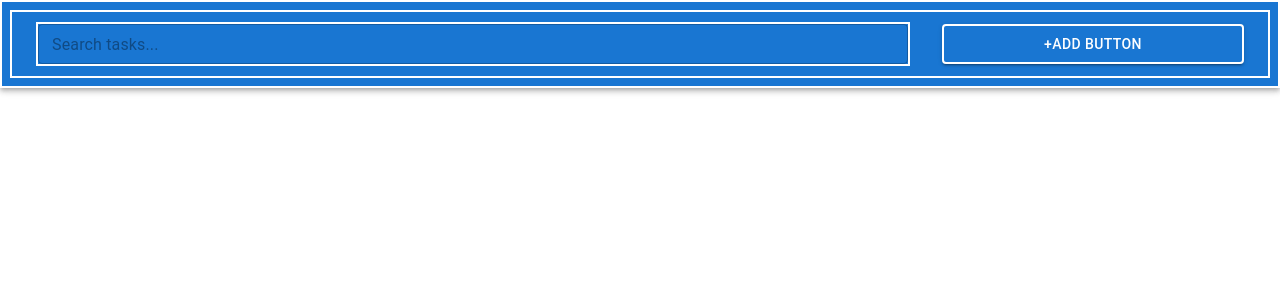
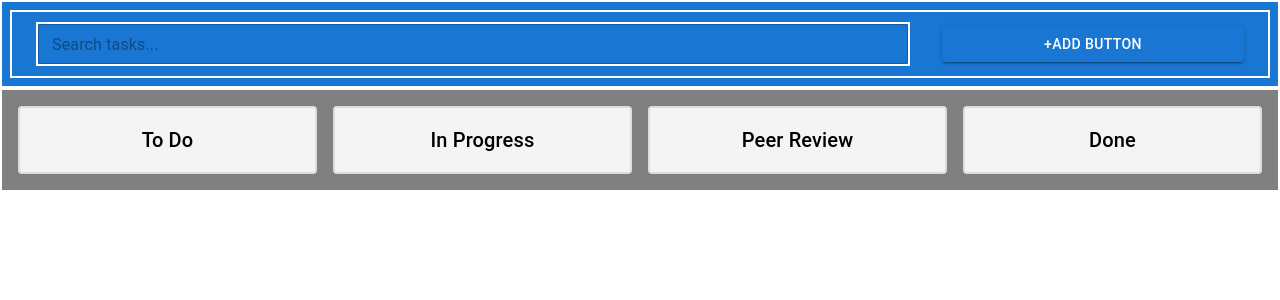
Before and after one commit to Varsha-A03/kanban-board, a React (Create React App) app: page / in a window 1280 px wide. Shown: the top 300 px of the page. Built offline with nearby package versions, Linux system fonts and the light colour scheme.

Commit message:
board component

```diff
--- a/src/App.js
+++ b/src/App.js
@@ -1,9 +1,11 @@
 import './App.css';
 import Header from './components/Header';
+import Board from './pages/Board';
 function App() {
   return (
     <>
       <Header />
+      <Board />
     </>
   );
 }
--- a/src/components/Header.js
+++ b/src/components/Header.js
@@ -7,7 +7,7 @@ export default function Header() {
             <Toolbar sx = {{border:'2px,solid,white',display: 'flex', justifyContent: 'space-between'}}>
                 <TextField placeholder='Search tasks...'
                 variant='outlined' size='small' sx={{width:'72%', marginRight:'10',border:'2px,solid,white'}}></TextField>
-                <Button variant='contained' color='primary' sx={{border:'2px,solid,white',width:'25%'}}>
+                <Button variant='contained' color='primary' sx={{width:'25%'}}>
                         +Add Button
                     </Button>
             </Toolbar>
--- /dev/null
+++ b/src/pages/Board.js
@@ -0,0 +1,17 @@
+import React from 'react'
+import { Box, Typography } from '@mui/material'
+export default function Board() {
+  return (
+    <>
+        <Box sx={{backgroundColor:'grey',
+            display:'flex', gap:'1rem', padding:'1rem',border:'2px,solid,white'}}>
+            {['To Do', 'In Progress', 'Peer Review', 'Done'].map((column)=>(
+                <Box key = {column} sx={{flex:1,backgroundColor:'#f4f4f4',
+                    border:'2px solid #ddd',borderRadius:'4px',padding:'1rem'
+                }}>
+                <Typography variant='h6' align='center'>{column}</Typography>
+         </Box>))}
+         </Box>
+    </>
+  )
+}
```
